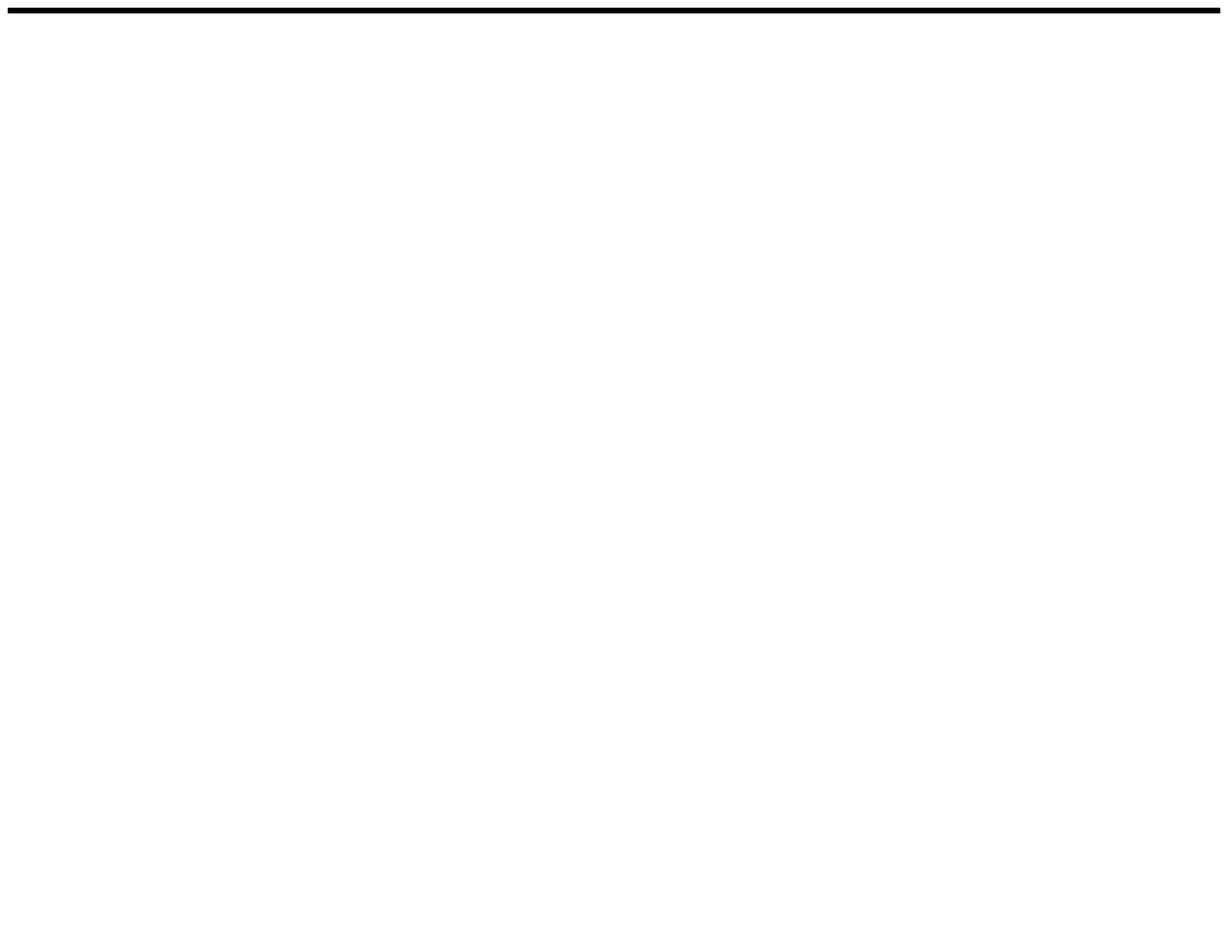
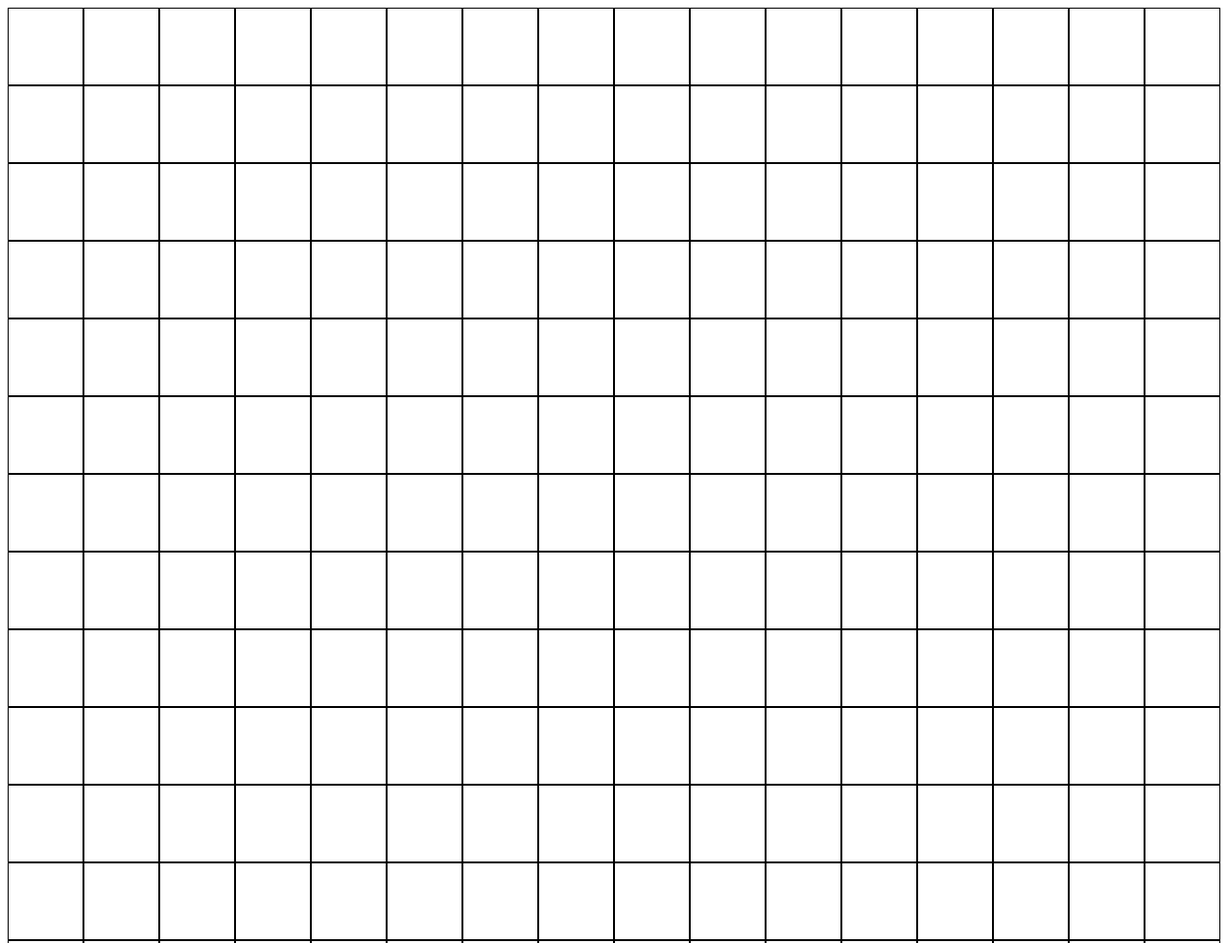
Before and after one commit to ctang415/Etch-a-sketch-project, a plain HTML site: page index.html in a window 1280 px wide. Shown: the top 983 px of the page at 96% size. Before the commit the page ends 800 px from the top, so only its background shows below. Drawn offline with Linux system fonts and the light colour scheme.

Commit message:
Created 16x16 grid through CSS grid

```diff
--- a/css.css
+++ b/css.css
@@ -1,3 +1,11 @@
+.container {
+    display: grid;
+    grid-template-columns: repeat(16, 1fr);
+    grid-template-rows: repeat(16, 1fr);
+}
+
 .div {
-    border: solid;
+    border: 1px solid;
+    background: white;
+    padding-top: 100%;
 }
--- a/javascript.js
+++ b/javascript.js
@@ -1,7 +1,10 @@
 const container = document.querySelector('.container');
 
-const div = document.createElement('div');
-
-div.classList.add('div');
-
-container.appendChild(div)
+function createSquare() {
+    for (let i = 0; i < 256; i+= 1) {
+    const div = document.createElement('div');
+    div.classList.add('div');
+    container.appendChild(div);
+    }
+};
+createSquare();
```
